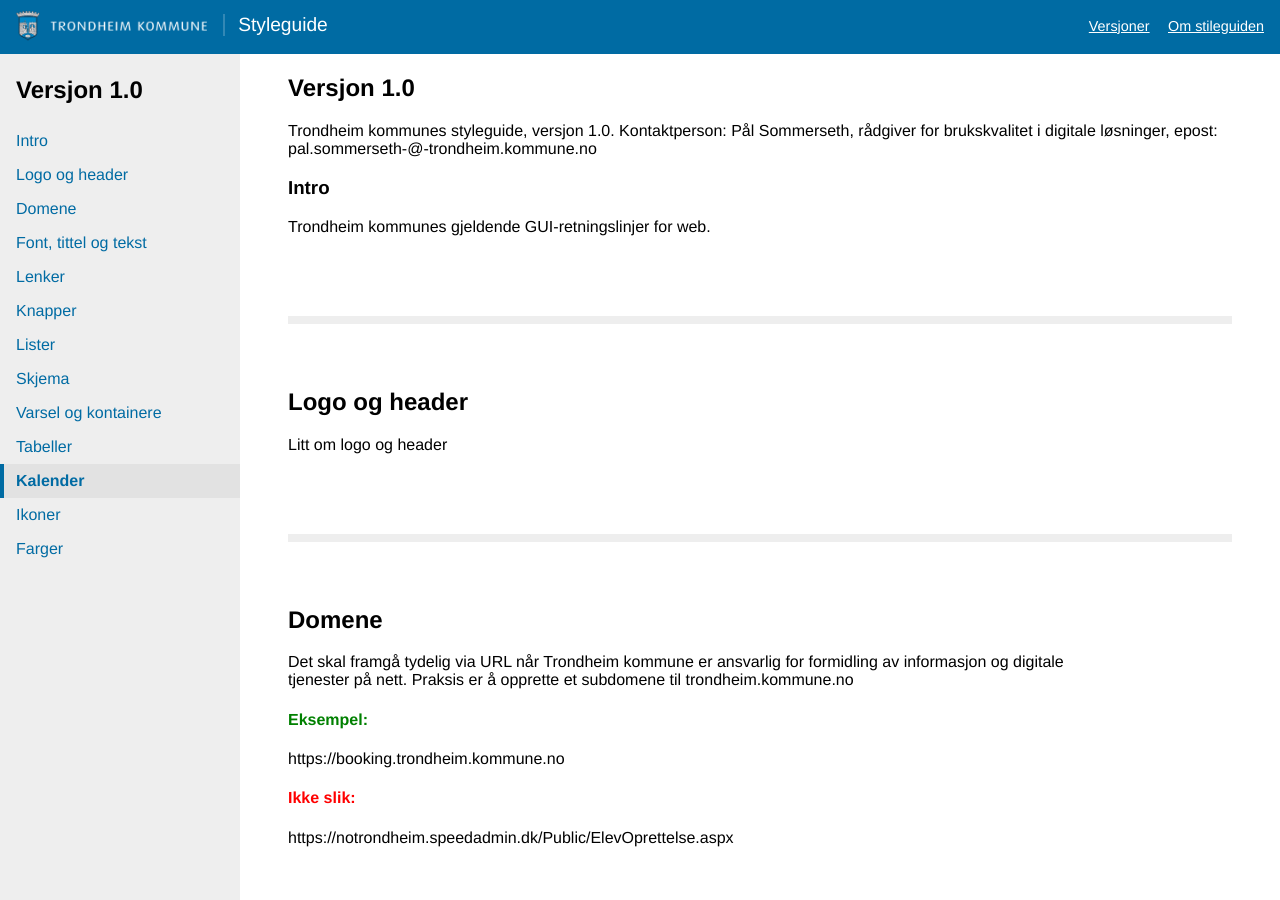
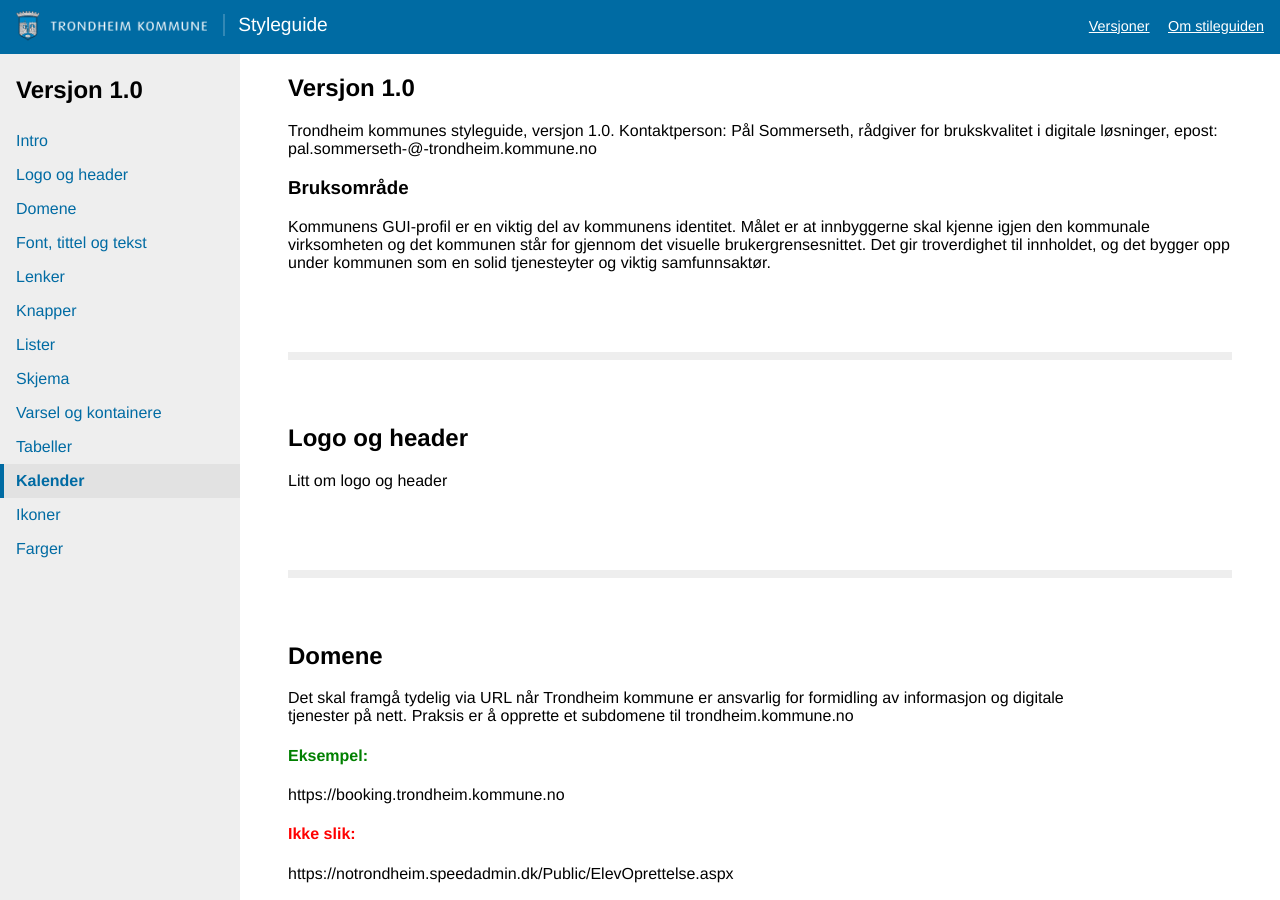
Before and after one commit to rskjonbe/styleguide, a Jekyll site: the page built from versjon/1.0/index.html, in a window 1280 px wide and 900 px high. Built offline with Jekyll 4.4.1, drawn with Linux system fonts in a browser that asks for light colours.

Commit message:
Lagt inn tekst om bruk av GUI-profil

```diff
--- a/versjon/1.0/intro.html
+++ b/versjon/1.0/intro.html
@@ -1,3 +1,3 @@
-<h1>Intro</h1>
+<h1>Bruksområde</h1>
 
-<p>Trondheim kommunes gjeldende GUI-retningslinjer for web.</p>
+<p>Kommunens GUI-profil er en viktig del av kommunens identitet. Målet er at innbyggerne skal kjenne igjen den kommunale virksomheten og det kommunen står for gjennom det visuelle brukergrensesnittet. Det gir troverdighet til innholdet, og det bygger opp under kommunen som en solid tjenesteyter og viktig samfunnsaktør.</p>
```
